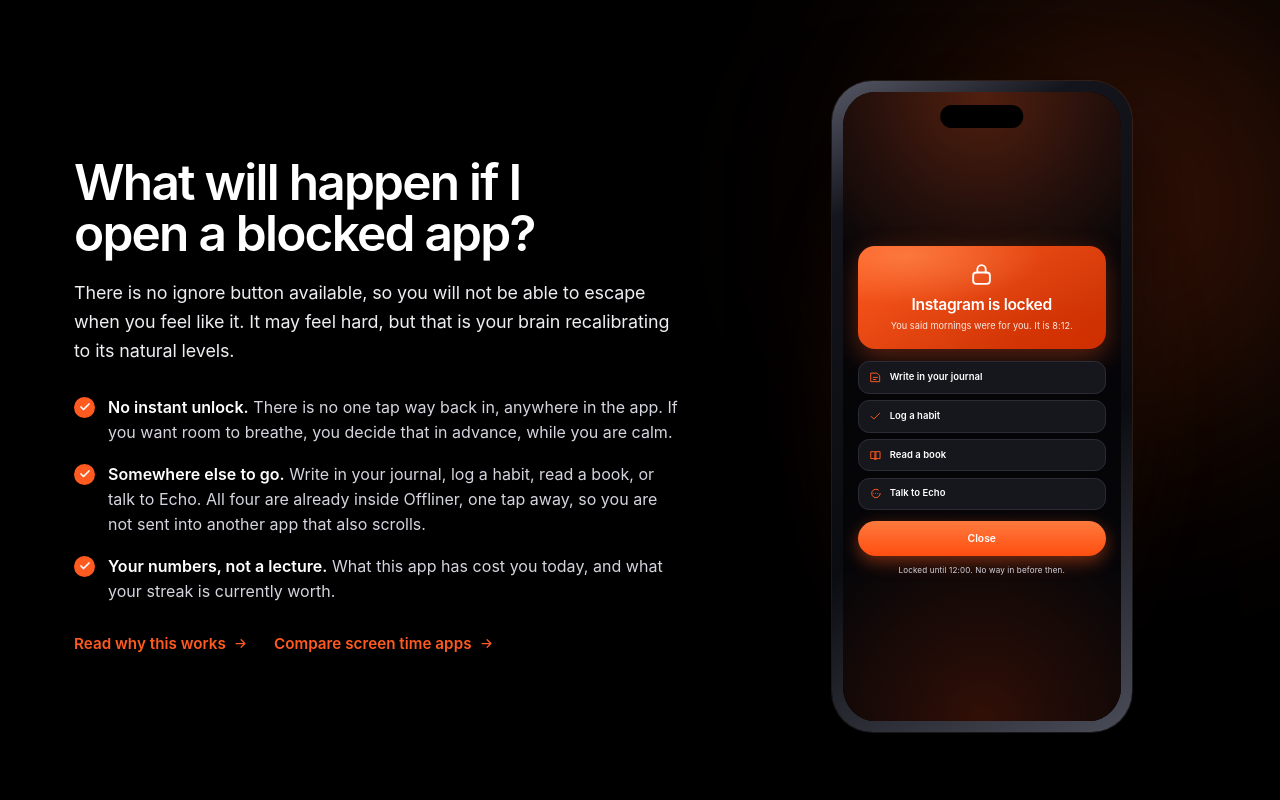
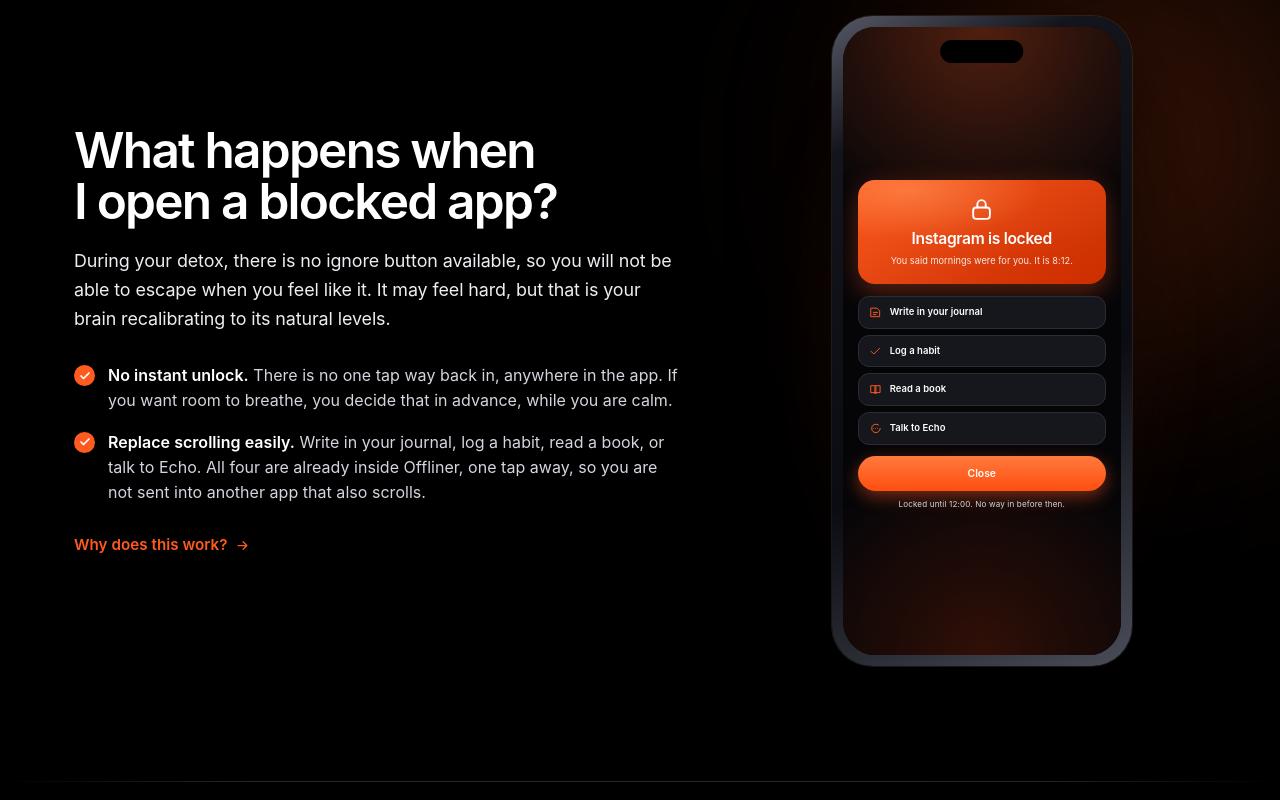
Before and after one commit to devsrodrigo/offliner-website, a plain HTML site: page index.html in a window 1280 px wide. Shown: the part 1800-2600 px from the top of the page. Drawn offline with Linux system fonts and the light colour scheme; a web font is replaced by a local one.

Commit message:
Simplify copy: trim hero/creds notes, rework block-screen section, rename streak/XP card

```diff
--- a/index.html
+++ b/index.html
@@ -272,7 +272,6 @@
         <a class="btn btn--glass btn--lg" href="#how">See how it works</a>
       </div>
 
-      <p class="hero__note reveal" data-d="3">iPhone and iPad. <b>No account.</b> Nothing leaves your device.</p>
     </div>
 
     <div class="hero__media">
@@ -291,7 +290,6 @@
   <div class="wrap">
     <div class="creds__head reveal">
       <h2 id="creds-title">Built by an ex-addict of every app on this list.</h2>
-      <p>No press logos and no borrowed credibility. Just the apps that had to go first.</p>
     </div>
   </div>
 
@@ -364,25 +362,21 @@
   <div class="bloom bloom--warm" style="top:-10%; right:-14%" aria-hidden="true"></div>
   <div class="wrap split split--narrow">
     <div class="reveal">
-      <h2>What will happen if I open a blocked app?</h2>
+      <h2>What happens when I open a blocked app?</h2>
       <p class="lede mt-s">
-        There is no ignore button available, so you will not be able to escape when you feel
-        like it. It may feel hard, but that is your brain recalibrating to its natural levels.
+        During your detox, there is no ignore button available, so you will not be able to escape
+        when you feel like it. It may feel hard, but that is your brain recalibrating to its
+        natural levels.
       </p>
 
       <ul class="ticks">
         <li><span><b>No instant unlock.</b> There is no one tap way back in, anywhere in the app. If you want room to breathe, you decide that in advance, while you are calm.</span></li>
-        <li><span><b>Somewhere else to go.</b> Write in your journal, log a habit, read a book, or talk to Echo. All four are already inside Offliner, one tap away, so you are not sent into another app that also scrolls.</span></li>
-        <li><span><b>Your numbers, not a lecture.</b> What this app has cost you today, and what your streak is currently worth.</span></li>
+        <li><span><b>Replace scrolling easily.</b> Write in your journal, log a habit, read a book, or talk to Echo. All four are already inside Offliner, one tap away, so you are not sent into another app that also scrolls.</span></li>
       </ul>
 
       <div class="btn-row mt-m" style="gap:26px">
         <a class="link-arrow" href="/why.html">
-          Read why this works
-          <svg width="15" height="15" viewBox="0 0 24 24" fill="none" stroke="currentColor" stroke-width="2" stroke-linecap="round" stroke-linejoin="round"><path d="M5 12h14M13 6l6 6-6 6"/></svg>
-        </a>
-        <a class="link-arrow" href="/screen-time-app.html">
-          Compare screen time apps
+          Why does this work?
           <svg width="15" height="15" viewBox="0 0 24 24" fill="none" stroke="currentColor" stroke-width="2" stroke-linecap="round" stroke-linejoin="round"><path d="M5 12h14M13 6l6 6-6 6"/></svg>
         </a>
       </div>
@@ -424,12 +418,18 @@
   <div class="wrap">
     <div class="section-head reveal">
       <h2>Earn rewards for staying offline.</h2>
+      <div class="btn-row mt-m" style="gap:26px">
+        <a class="link-arrow" href="/screen-time-app.html">
+          Compare screen time apps
+          <svg width="15" height="15" viewBox="0 0 24 24" fill="none" stroke="currentColor" stroke-width="2" stroke-linecap="round" stroke-linejoin="round"><path d="M5 12h14M13 6l6 6-6 6"/></svg>
+        </a>
+      </div>
     </div>
 
     <div class="bento">
       <div class="solid-glass card card--hover bento--wide reveal">
         <div class="tile"><svg class="ico" viewBox="0 0 24 24"><path d="M12 3c1.5 3 4.5 4.5 4.5 8a4.5 4.5 0 0 1-9 0c0-1.2.4-2.1 1-3 .3 1 .9 1.6 1.7 1.8C9.6 7.6 10.5 5 12 3z"/><path d="M12 21v-2"/></svg></div>
-        <h3>Your streak, and your level</h3>
+        <h3>Streaks and XP</h3>
         <p>You earn one point for every minute you are not in a distracting app. There are 1,440 minutes in a day, so a fully offline day is worth 1,440 of them. Every five levels unlocks something new inside the app, and your streak multiplies everything you earn.</p>
       </div>
 
```
